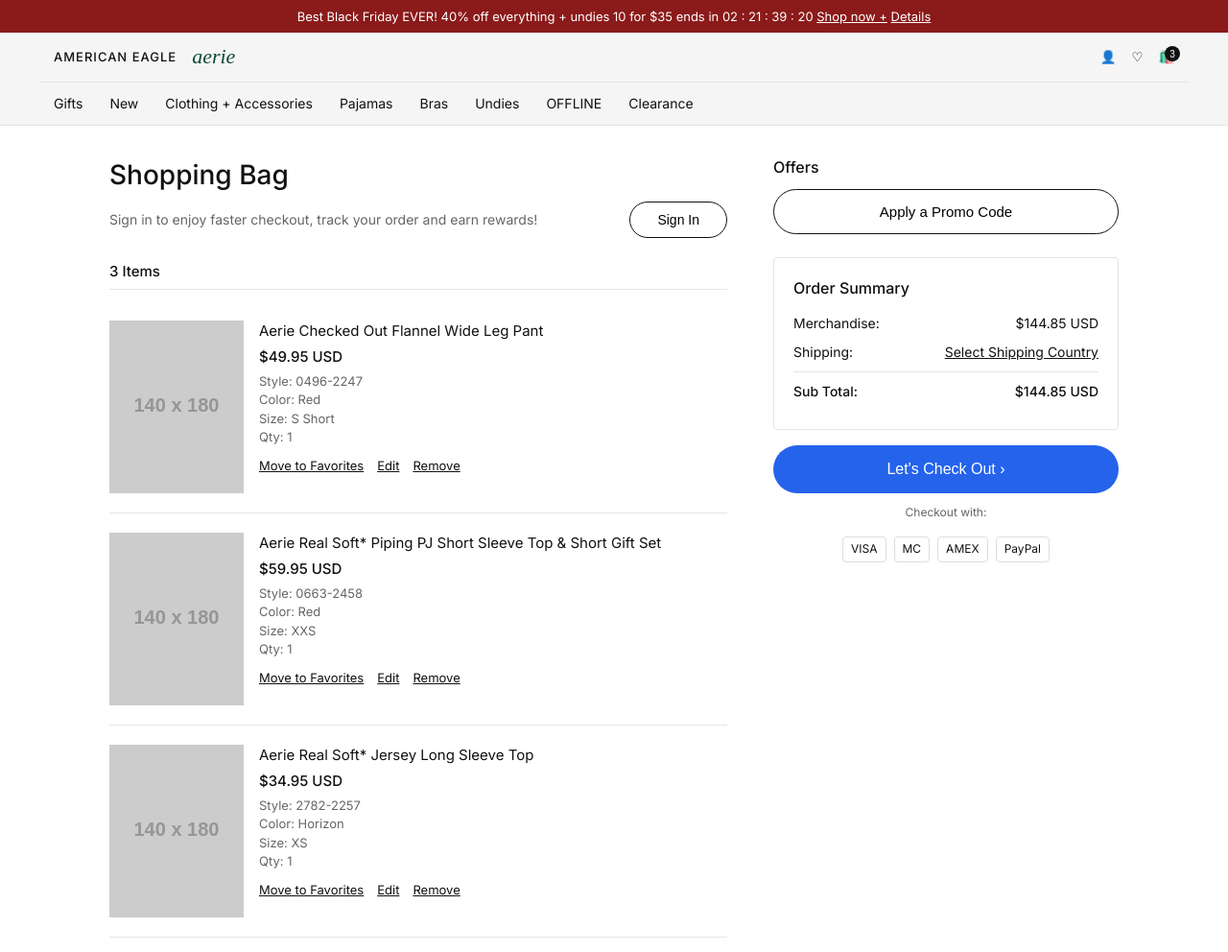
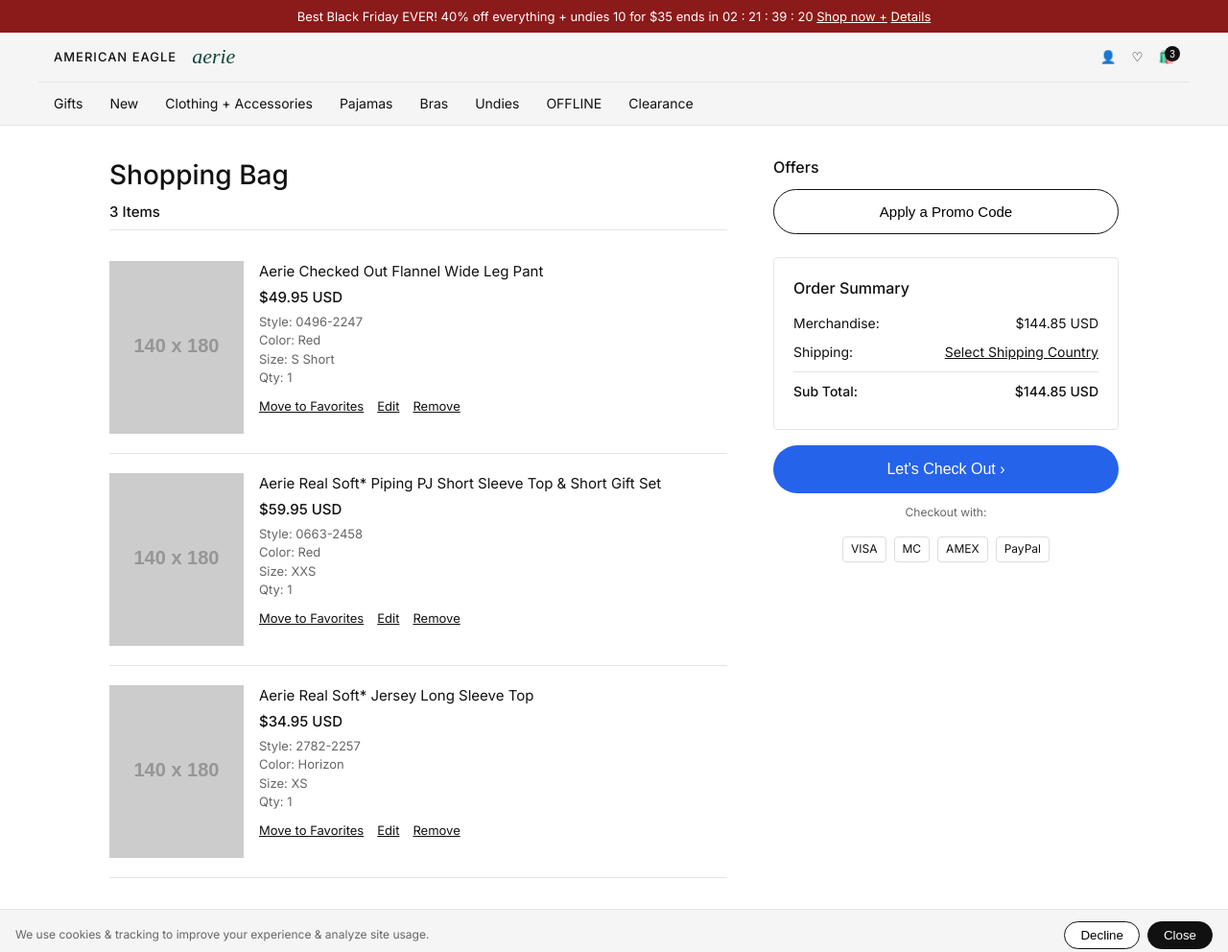
Before and after one commit to himanshubamotrawork-gif/aerie-bag-replica, a plain HTML site: page index.html in a window 1280 px wide. Shown: the top 992 px of the page at 96% size. Drawn offline with Linux system fonts and the light colour scheme; placeholder pictures from the web are drawn by us; a web font is replaced by a local one.

Commit message:
Remove Sign In section from bag page

```diff
--- a/index.html
+++ b/index.html
@@ -31,9 +31,6 @@
     .summary-column { width: 100%; }
     @media (min-width: 900px) { .summary-column { width: 360px; flex-shrink: 0; } }
     h1 { font-size: 28px; font-weight: 500; margin-bottom: 8px; }
-    .signin-row { display: flex; align-items: center; justify-content: space-between; margin-bottom: 24px; flex-wrap: wrap; gap: 12px; }
-    .signin-text { font-size: 14px; color: var(--muted); }
-    .signin-btn { border: 1.5px solid #111; background: white; padding: 10px 28px; border-radius: 24px; font-size: 14px; cursor: pointer; }
     .items-header { font-size: 15px; font-weight: 500; margin-bottom: 12px; padding-bottom: 8px; border-bottom: 1px solid var(--border); }
     .bag-item { display: flex; gap: 16px; padding: 20px 0; border-bottom: 1px solid var(--border); }
     .bag-item img { width: 120px; height: 160px; object-fit: cover; background: #f0f0f0; }
@@ -83,10 +80,6 @@
   <div class="main">
     <div class="bag-column">
       <h1>Shopping Bag</h1>
-      <div class="signin-row">
-        <p class="signin-text">Sign in to enjoy faster checkout, track your order and earn rewards!</p>
-        <button class="signin-btn">Sign In</button>
-      </div>
       <div class="items-header">3 Items</div>
       <div class="bag-item" data-price="49.95">
         <img src="https://via.placeholder.com/140x180?text=Flannel+Pant" alt="Aerie Checked Out Flannel Wide Leg Pant">
```
